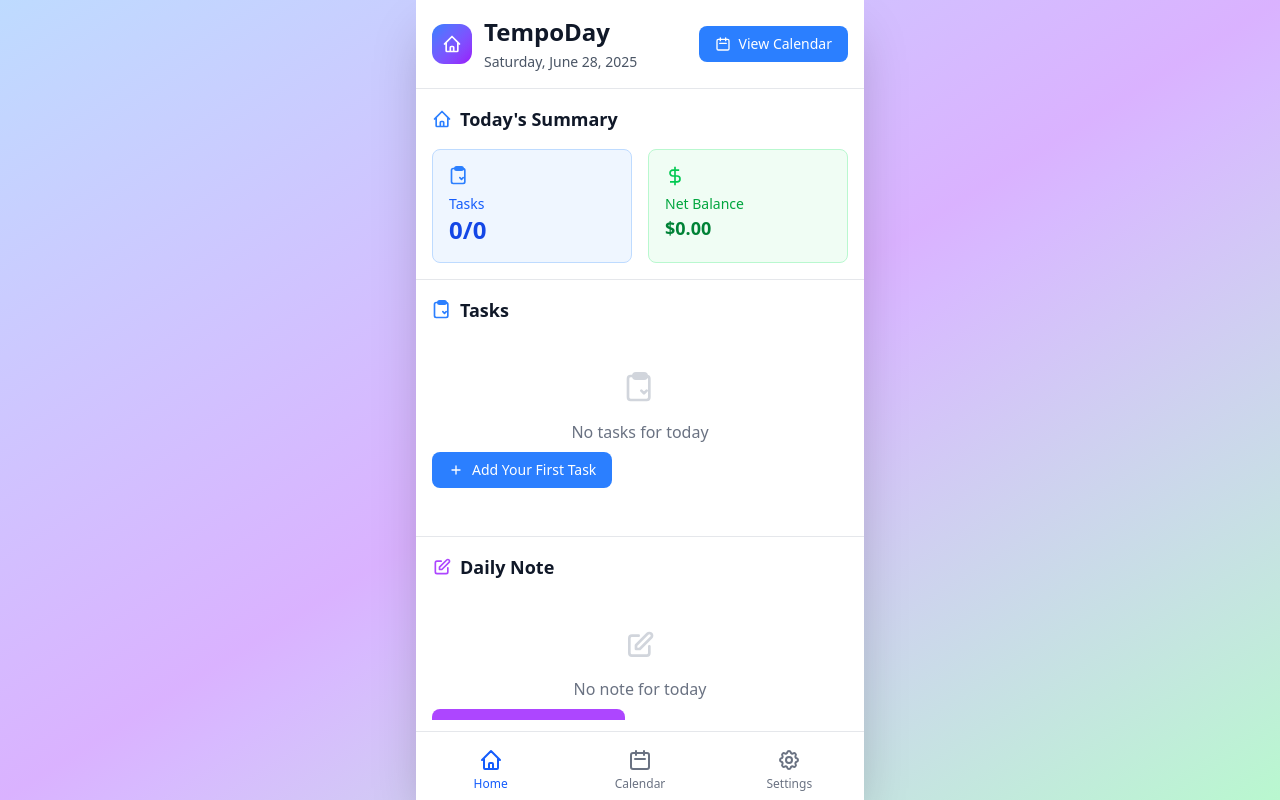
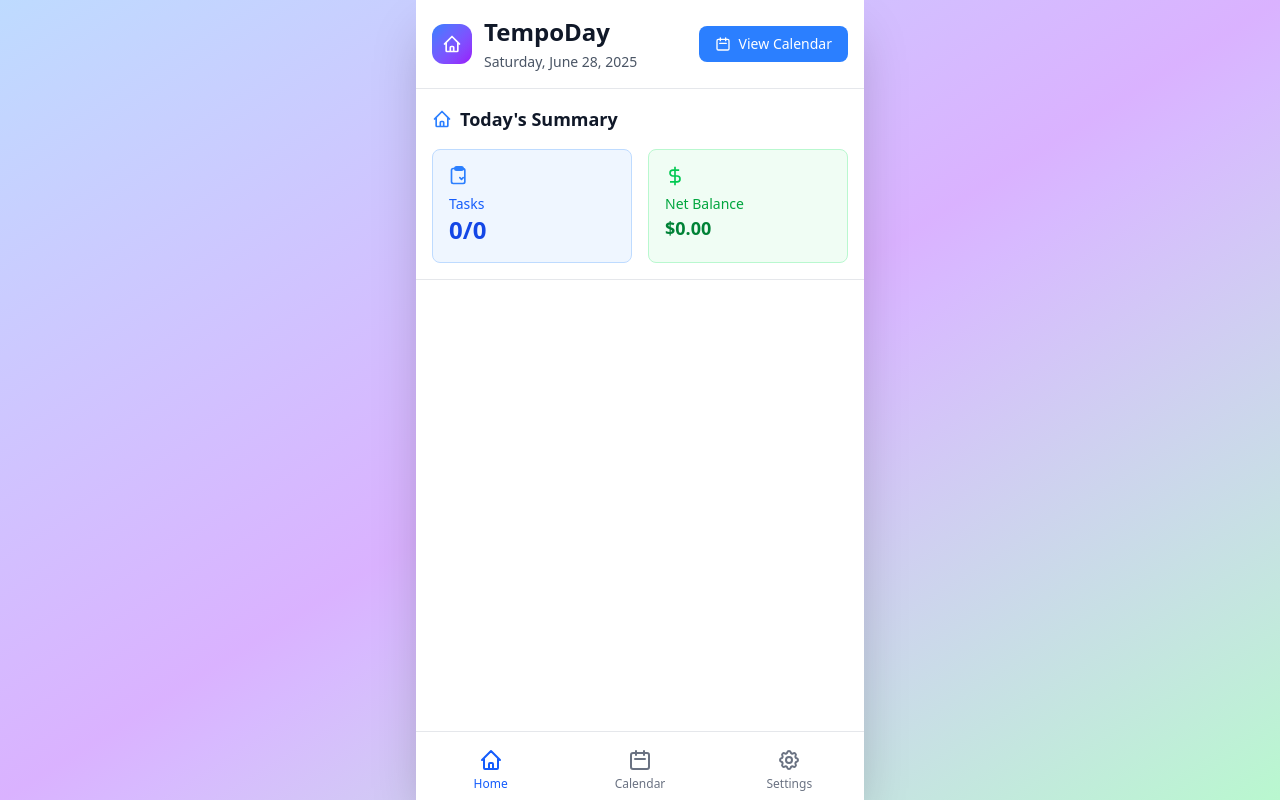
Before and after one commit to fachrihawari/tempoday, a Svelte app: page / in a window 1280 px wide. Built offline with nearby package versions, Linux system fonts and the light colour scheme.

Commit message:
Updated Dashboard.svelte

```diff
--- a/src/pages/Dashboard.svelte
+++ b/src/pages/Dashboard.svelte
@@ -113,165 +113,5 @@ function goToCalendar() {
         </div>
       {/snippet}
     </Card>
-
-    <!-- Tasks Overview -->
-    <Card title="Tasks" icon="clipboard" iconColor="text-blue-500">
-      {#snippet headerAction()}
-        {#if tasks.length > 0}
-          <span class="text-sm text-gray-500">
-            {tasks.filter(t => t.completed).length}/{tasks.length} completed
-          </span>
-        {/if}
-      {/snippet}
-
-      {#snippet children()}
-        {#if tasksLoading}
-          <Loading size="lg" message="Loading tasks..." />
-        {:else if tasks.length === 0}
-          <div class="text-center py-8">
-            <Icon name="clipboard" size="xl" class="mx-auto mb-4 text-gray-300" />
-            <p class="text-gray-500 mb-2">No tasks for today</p>
-            <Button variant="tasks" onclick={goToCalendar}>
-              {#snippet children()}
-                <Icon name="plus" size="sm" class="mr-2" />
-                Add Your First Task
-              {/snippet}
-            </Button>
-          </div>
-        {:else}
-          <div class="space-y-2">
-            {#each tasks.slice(0, 5) as task}
-              <div class="flex items-center gap-3 p-2 rounded-lg bg-gray-50">
-                <div class="w-2 h-2 rounded-full {task.completed ? 'bg-green-500' : 'bg-gray-300'}"></div>
-                <span class="flex-1 text-sm {task.completed ? 'line-through text-gray-500' : 'text-gray-900'}">{task.description}</span>
-                {#if task.completed}
-                  <Icon name="check" size="sm" class="text-green-500" />
-                {/if}
-              </div>
-            {/each}
-            {#if tasks.length > 5}
-              <p class="text-xs text-gray-500 text-center pt-2">+{tasks.length - 5} more tasks</p>
-            {/if}
-            <Button variant="tasks" dashed={true} onclick={goToCalendar} class="w-full mt-4">
-              {#snippet children()}
-                <Icon name="calendar" size="sm" class="mr-2" />
-                View All Tasks
-              {/snippet}
-            </Button>
-          </div>
-        {/if}
-      {/snippet}
-    </Card>
-
-    <!-- Daily Note Overview -->
-    <Card title="Daily Note" icon="edit" iconColor="text-purple-500">
-      {#snippet children()}
-        {#if notesLoading}
-          <Loading size="lg" message="Loading note..." />
-        {:else if hasNote}
-          <div class="bg-purple-50 rounded-lg p-4 border border-purple-200">
-            <div class="flex items-center gap-3">
-              <Icon name="check-circle" class="text-purple-600" />
-              <div>
-                <p class="text-sm font-medium text-purple-900">Note added for today</p>
-                <p class="text-xs text-purple-600">Your thoughts have been captured</p>
-              </div>
-            </div>
-          </div>
-          <Button variant="notes" dashed={true} onclick={goToCalendar} class="w-full mt-4">
-            {#snippet children()}
-              <Icon name="edit" size="sm" class="mr-2" />
-              View & Edit Note
-            {/snippet}
-          </Button>
-        {:else}
-          <div class="text-center py-8">
-            <Icon name="edit" size="xl" class="mx-auto mb-4 text-gray-300" />
-            <p class="text-gray-500 mb-2">No note for today</p>
-            <Button variant="notes" onclick={goToCalendar}>
-              {#snippet children()}
-                <Icon name="plus" size="sm" class="mr-2" />
-                Write Your First Note
-              {/snippet}
-            </Button>
-          </div>
-        {/if}
-      {/snippet}
-    </Card>
-
-    <!-- Finance Overview -->
-    <Card title="Financial Records" icon="dollar" iconColor="text-green-500">
-      {#snippet headerAction()}
-        {#if transactions.length > 0}
-          <span class="text-sm text-gray-500">
-            {transactions.length} transaction{transactions.length !== 1 ? 's' : ''}
-          </span>
-        {/if}
-      {/snippet}
-
-      {#snippet children()}
-        {#if transactionsLoading}
-          <Loading size="lg" message="Loading transactions..." />
-        {:else if transactions.length === 0}
-          <div class="text-center py-8">
-            <Icon name="dollar" size="xl" class="mx-auto mb-4 text-gray-300" />
-            <p class="text-gray-500 mb-2">No transactions for today</p>
-            <Button variant="financials" onclick={goToCalendar}>
-              {#snippet children()}
-                <Icon name="plus" size="sm" class="mr-2" />
-                Track Your First Transaction
-              {/snippet}
-            </Button>
-          </div>
-        {:else}
-          <!-- Daily Summary -->
-          <div class="bg-gray-50 rounded-lg p-3 mb-4 space-y-2">
-            <div class="flex justify-between text-sm">
-              <span class="text-gray-600">Income:</span>
-              <span class="text-green-600 font-medium">{formatAmount(totalIncome)}</span>
-            </div>
-            <div class="flex justify-between text-sm">
-              <span class="text-gray-600">Expenses:</span>
-              <span class="text-red-600 font-medium">{formatAmount(totalExpenses)}</span>
-            </div>
-            <hr class="border-gray-200" />
-            <div class="flex justify-between text-sm font-semibold">
-              <span class="text-gray-900">Net Balance:</span>
-              <span class="{netBalance >= 0 ? 'text-green-600' : 'text-red-600'}">
-                {formatAmount(netBalance)}
-              </span>
-            </div>
-          </div>
-
-          <!-- Recent Transactions -->
-          <div class="space-y-2">
-            {#each transactions.slice(0, 3) as transaction}
-              <div class="flex items-center gap-3 p-2 rounded-lg bg-gray-50">
-                <div class="flex-shrink-0 w-3 h-3 rounded-full {transaction.type === 'income' ? 'bg-green-500' : 'bg-red-500'}"></div>
-                <div class="flex-1 min-w-0">
-                  <p class="text-sm text-gray-900 truncate">{transaction.description}</p>
-                  <p class="text-xs text-gray-500 capitalize">{transaction.type}</p>
-                </div>
-                <div class="text-right">
-                  <p class="text-sm font-medium {transaction.type === 'income' ? 'text-green-600' : 'text-red-600'}">
-                    {transaction.type === "income" ? "+" : "-"}{formatAmount(transaction.amount)}
-                  </p>
-                </div>
-              </div>
-            {/each}
-            {#if transactions.length > 3}
-              <p class="text-xs text-gray-500 text-center pt-2">+{transactions.length - 3} more transactions</p>
-            {/if}
-          </div>
-
-          <Button variant="financials" dashed={true} onclick={goToCalendar} class="w-full mt-4">
-            {#snippet children()}
-              <Icon name="calendar" size="sm" class="mr-2" />
-              View All Transactions
-            {/snippet}
-          </Button>
-        {/if}
-      {/snippet}
-    </Card>
   </div>
 </div>
```
